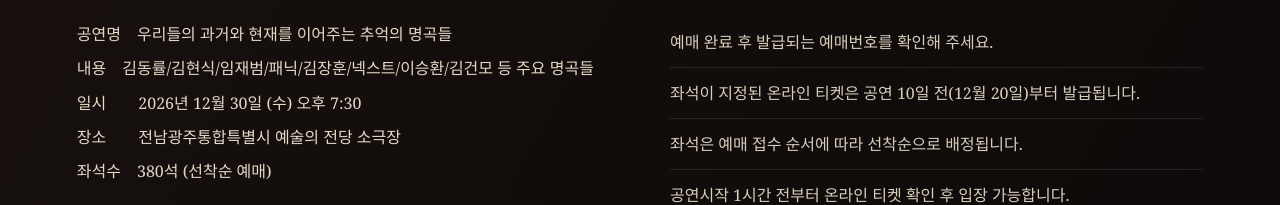
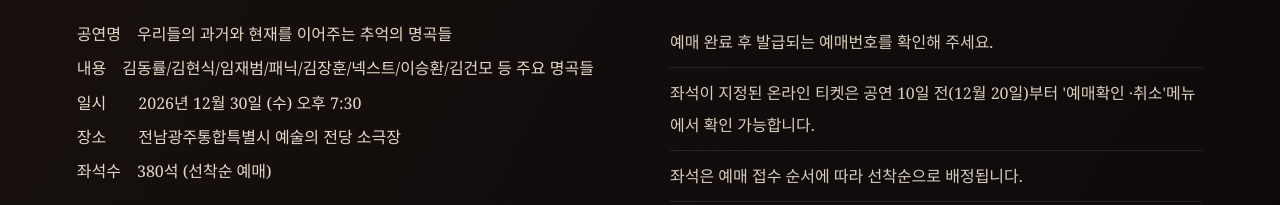
Before and after one commit to moongeol319-wq/memory-songs-2026, a plain HTML site: page index.html in a window 1280 px wide. Shown: the part 1050-1255 px from the top of the page. Drawn offline with Linux system fonts and the light colour scheme; no server answers.

Commit message:
Revise reservation notice for clarity
Updated the reservation information section to clarify ticket confirmation and cancellation procedures.

```diff
--- a/index.html
+++ b/index.html
@@ -39,7 +39,7 @@ input,select{width:100%;padding:12px;border:1px solid #c7b18f;border-radius:8px;
 </div></div></section>
 <section class="quick"><div class="q"><small>TICKET</small><strong>선착순 온라인 예매</strong></div><div class="q"><small>DATE & TIME</small><strong>12월 30일 · 오후 7:30</strong></div><div class="q"><small>REMAINING SEATS</small><strong><span id="remaining">380</span> / 380석</strong></div></section>
 <section class="info" id="concert"><div><h2>공연 정보</h2><div class="details">공연명　우리들의 과거와 현재를 이어주는 추억의 명곡들<br>내용　김동률/김현식/임재범/패닉/김장훈/넥스트/이승환/김건모 등 주요 명곡들<br>일시　　2026년 12월 30일 (수) 오후 7:30<br>장소　　전남광주통합특별시 예술의 전당 소극장<br>좌석수　380석 (선착순 예매)</div></div>
-<div><h2>예매 안내</h2><div class="notice">예매 완료 후 발급되는 예매번호를 확인해 주세요.</div><div class="notice">좌석이 지정된 온라인 티켓은 공연 10일 전(12월 20일)부터 발급됩니다.</div><div class="notice">좌석은 예매 접수 순서에 따라 선착순으로 배정됩니다.</div><div class="notice">공연시작 1시간 전부터 온라인 티켓 확인 후 입장 가능합니다.</div><div class="notice">부득이하게 참석이 어려우신 경우, 다른 분들을 위해 온라인 예매 취소를 부탁드립니다.</div></div></section>
+<div><h2>예매 안내</h2><div class="notice">예매 완료 후 발급되는 예매번호를 확인해 주세요.</div><div class="notice">좌석이 지정된 온라인 티켓은 공연 10일 전(12월 20일)부터 '예매확인 ·취소'메뉴에서 확인 가능합니다.</div><div class="notice">좌석은 예매 접수 순서에 따라 선착순으로 배정됩니다.</div><div class="notice">공연시작 1시간 전부터 온라인 티켓 확인 후 입장 가능합니다.</div><div class="notice">부득이하게 참석이 어려우신 경우, 다른 분들을 위해 온라인 예매 취소를 부탁드립니다.</div></div></section>
 <footer>우리들의 과거와 현재를 이어주는 추억의 명곡들 · SPECIAL NOAGE CONCERT 2026</footer>
 <dialog id="booking"><button class="close" onclick="booking.close()">닫기</button><h2>공연 예매</h2><form id="bf"><label>이름</label><input name="name" required maxlength="30"><label>휴대전화번호</label><input name="phone" required inputmode="tel" autocomplete="tel" placeholder="010-1234-5678"><label>예매 매수</label><select name="qty"><option>1</option><option>2</option><option>3</option><option>4</option><option>5</option><option>6</option><option>7</option><option>8</option></select><label class="agree"><input type="checkbox" required>예매 처리 및 확인을 위한 이름·휴대전화번호 수집에 동의합니다.</label><button>예매 완료</button><div id="bm" class="msg"></div></form></dialog>
 <dialog id="lookup"><button class="close" onclick="lookup.close()">닫기</button><h2>예매 확인 · 취소</h2><form id="lf"><label>이름</label><input name="name" required><label>휴대전화번호</label><input name="phone" required inputmode="tel" autocomplete="tel" placeholder="010-1234-5678"><button>예매 조회</button><div id="lm" class="msg"></div><div id="ca"></div></form></dialog>
```
